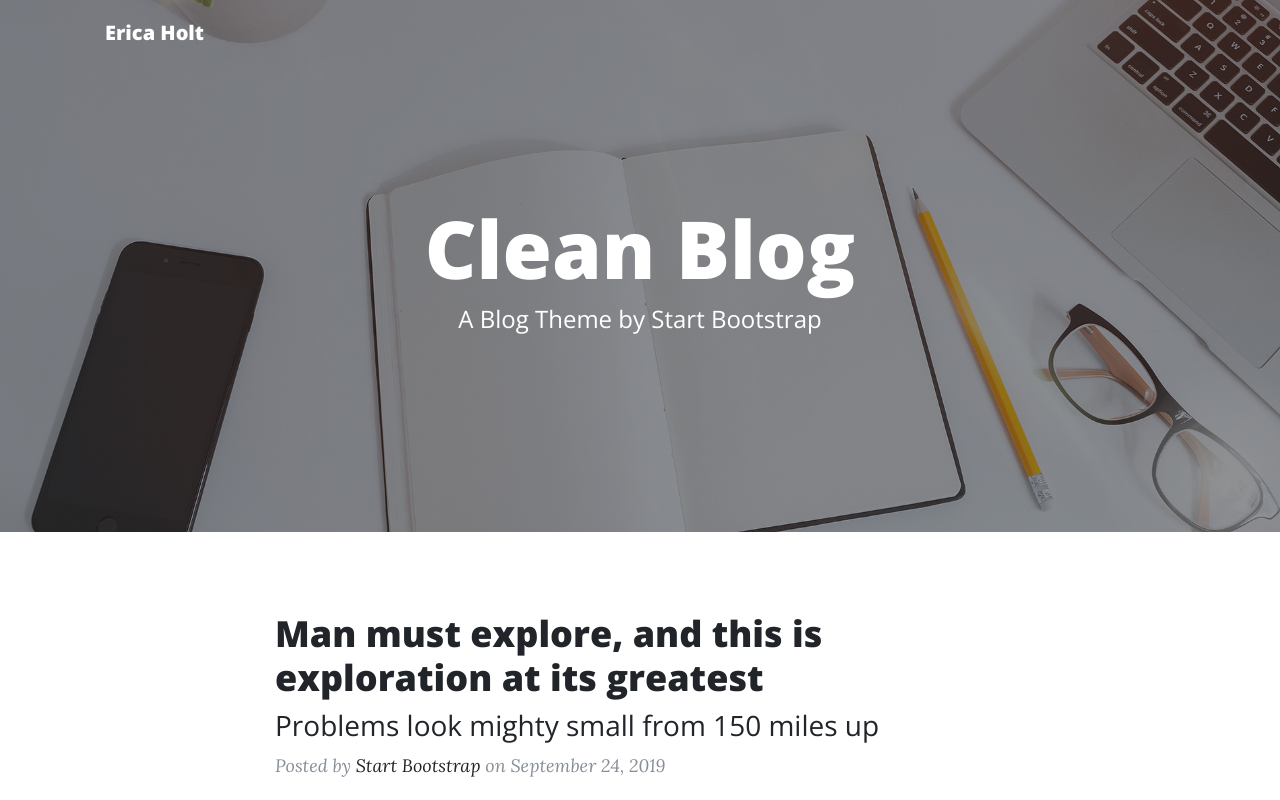
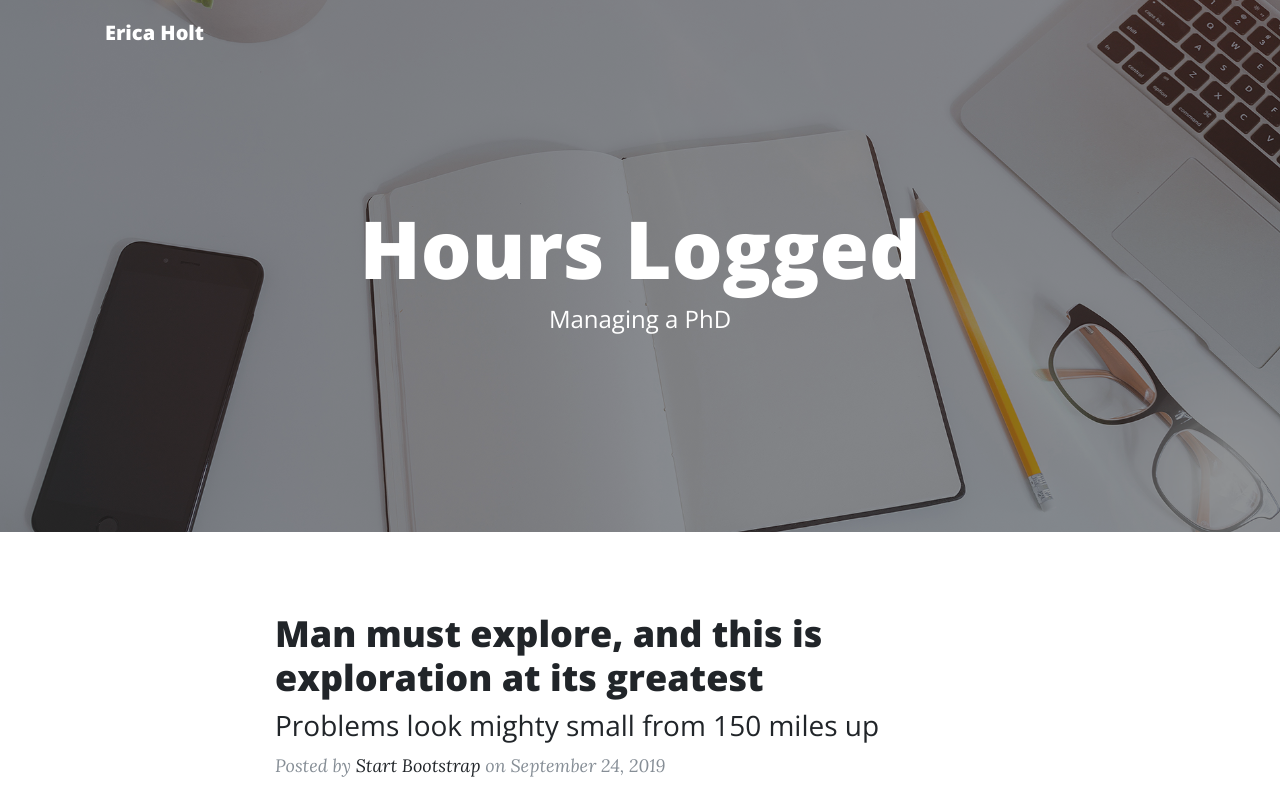
Before and after one commit to holtMSU/ProfessionalBlogTest, a website: page index.html in a window 1280 px wide. Shown: the top 800 px of the page. Drawn offline with nearby package versions, Linux system fonts and the light colour scheme.

Commit message:
update - text changes

```diff
--- a/index.html
+++ b/index.html
@@ -28,7 +28,7 @@
   <!-- Navigation -->
   <nav class="navbar navbar-expand-lg navbar-light fixed-top" id="mainNav">
     <div class="container">
-      <a class="navbar-brand" href="index.html">Erica Holt</a>
+      <a class="navbar-brand" href="https://holtmsu.github.io/AstralTest/">Erica Holt</a>
       <button class="navbar-toggler navbar-toggler-right" type="button" data-toggle="collapse" data-target="#navbarResponsive" aria-controls="navbarResponsive" aria-expanded="false" aria-label="Toggle navigation">
         Menu
         <i class="fas fa-bars"></i>
@@ -59,8 +59,8 @@
       <div class="row">
         <div class="col-lg-8 col-md-10 mx-auto">
           <div class="site-heading">
-            <h1>Clean Blog</h1>
-            <span class="subheading">A Blog Theme by Start Bootstrap</span>
+            <h1>Hours Logged</h1>
+            <span class="subheading">Managing a PhD</span>
           </div>
         </div>
       </div>
```
